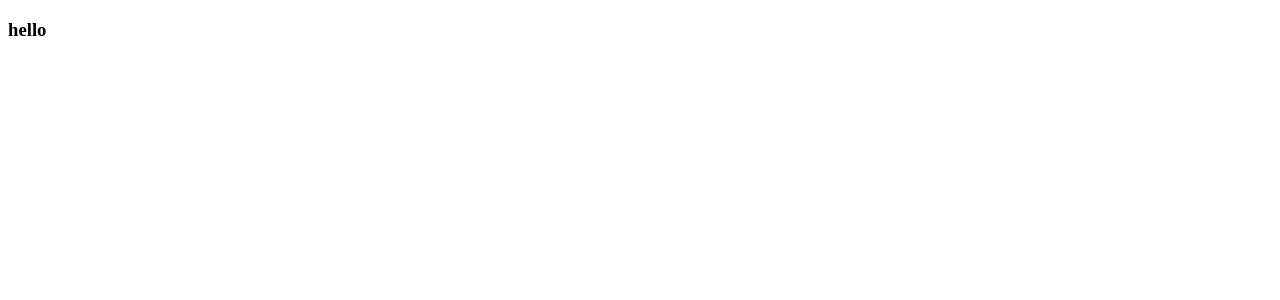
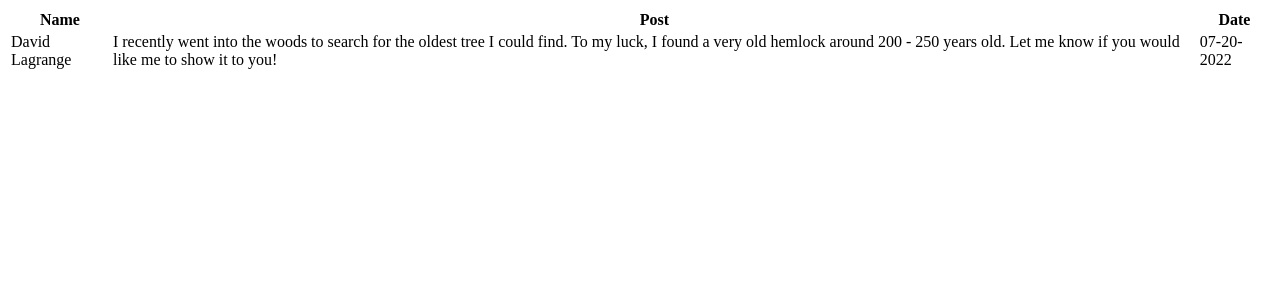
Before and after one commit to nrwagner723/social-feed-react, a React (Create React App) app: page / in a window 1280 px wide. Shown: the top 300 px of the page. Built offline with nearby package versions, Linux system fonts and the light colour scheme.

Commit message:
started making table to hold the name, post, and date

```diff
--- a/src/App.js
+++ b/src/App.js
@@ -1,8 +1,31 @@
+import React, { useState } from 'react';
 
 function App() {
+
+  const [entries, setEntries] = useState([{name: 'David Lagrange', post: 'I recently went into the woods to search for the oldest tree I could find. To my luck, I found a very old hemlock around 200 - 250 years old. Let me know if you would like me to show it to you!', date: '07-20-2022'}])
+
   return (
     <div>
-      <h3>hello</h3>
+      <table>
+        <thead>
+          <tr>
+            <th>Name</th>
+            <th>Post</th>
+            <th>Date</th>
+          </tr>
+        </thead>
+        <tbody>
+          {entries.map((entry) => {
+            return (
+              <tr>
+                <td>{entry.name}</td>
+                <td>{entry.post}</td>
+                <td>{entry.date}</td>
+              </tr>
+            );
+          })}
+        </tbody>
+      </table>
     </div>
   );
 }
```
